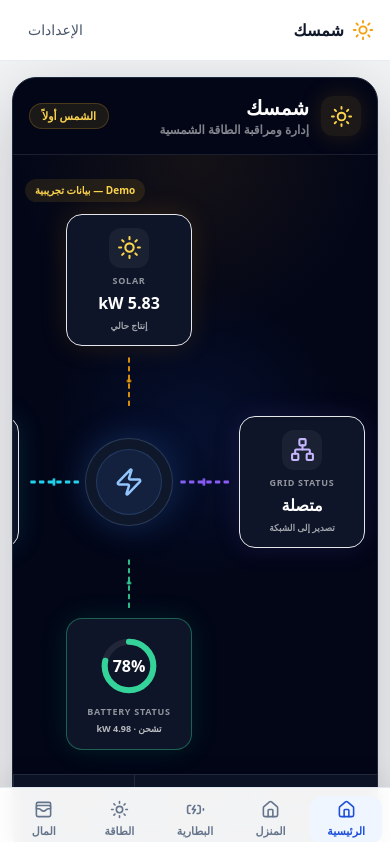
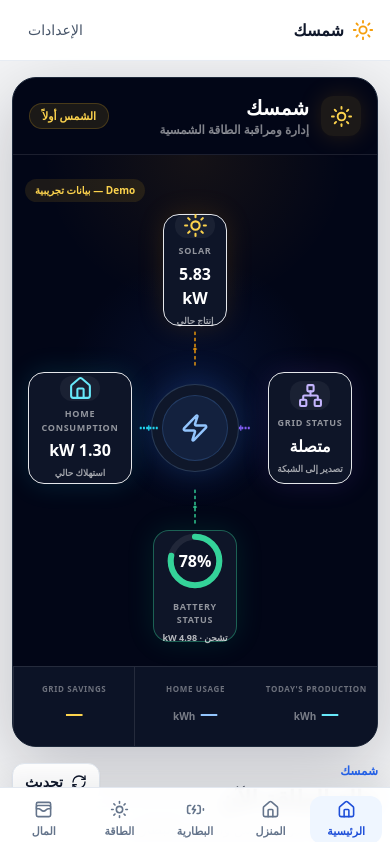
Before and after one commit to mahmoudbir-glitch/Shamsak, a Next.js app: page / in a window 390 px wide. Shown: the top 842 px of the page. Built offline with nearby package versions, Linux system fonts and the light colour scheme.

Commit message:
fix: prevent solar energy flow overflow on mobile

```diff
--- a/src/components/solar-hero.tsx
+++ b/src/components/solar-hero.tsx
@@ -37,68 +37,24 @@ function FlowLine({
   const [x2, y2] = to.split(",");
 
   return (
-    <svg
-      aria-hidden="true"
-      className="pointer-events-none h-full w-full"
-      viewBox="0 0 100 100"
-      preserveAspectRatio="none"
-    >
-      <line
-        x1={x1}
-        y1={y1}
-        x2={x2}
-        y2={y2}
-        stroke={color}
-        strokeWidth="2.2"
-        strokeDasharray="8 8"
-        strokeLinecap="round"
-        opacity={active ? 1 : 0.2}
-        style={active ? { animation: "dash 1.4s linear infinite" } : undefined}
-      />
-      {active && (
-        <circle
-          cx={direction === "left" || direction === "right" ? "50" : "50"}
-          cy={direction === "up" || direction === "down" ? "50" : "50"}
-          r="3"
-          fill={color}
-          className="animate-pulse"
-        />
-      )}
+    <svg aria-hidden="true" className="pointer-events-none h-full w-full" viewBox="0 0 100 100" preserveAspectRatio="none">
+      <line x1={x1} y1={y1} x2={x2} y2={y2} stroke={color} strokeWidth="2.2" strokeDasharray="8 8" strokeLinecap="round" opacity={active ? 1 : 0.2} style={active ? { animation: "dash 1.4s linear infinite" } : undefined} />
+      {active && <circle cx="50" cy="50" r="3" fill={color} className="animate-pulse" />}
     </svg>
   );
 }
 
 const nodeTones = {
-  solar:
-    "border-amber-400/40 bg-slate-900/95 text-amber-300 shadow-[0_0_28px_rgba(245,158,11,.14)]",
-  home:
-    "border-cyan-400/40 bg-slate-900/95 text-cyan-300 shadow-[0_0_28px_rgba(34,211,238,.14)]",
-  battery:
-    "border-emerald-400/40 bg-slate-900/95 text-emerald-300 shadow-[0_0_28px_rgba(16,185,129,.14)]",
-  grid:
-    "border-violet-400/40 bg-slate-900/95 text-violet-300 shadow-[0_0_28px_rgba(139,92,246,.14)]",
+  solar: "border-amber-400/40 bg-slate-900/95 text-amber-300 shadow-[0_0_28px_rgba(245,158,11,.14)]",
+  home: "border-cyan-400/40 bg-slate-900/95 text-cyan-300 shadow-[0_0_28px_rgba(34,211,238,.14)]",
+  battery: "border-emerald-400/40 bg-slate-900/95 text-emerald-300 shadow-[0_0_28px_rgba(16,185,129,.14)]",
+  grid: "border-violet-400/40 bg-slate-900/95 text-violet-300 shadow-[0_0_28px_rgba(139,92,246,.14)]",
 } as const;
 
-function Node({
-  title,
-  value,
-  subtitle,
-  icon,
-  tone,
-}: {
-  title: string;
-  value: string;
-  subtitle: string;
-  icon: React.ReactNode;
-  tone: keyof typeof nodeTones;
-}) {
+function Node({ title, value, subtitle, icon, tone }: { title: string; value: string; subtitle: string; icon: React.ReactNode; tone: keyof typeof nodeTones }) {
   return (
-    <div
-      className={`relative z-20 flex h-[132px] w-[126px] flex-col items-center justify-center rounded-2xl border p-2.5 text-center backdrop-blur transition-transform duration-300 hover:-translate-y-0.5 sm:h-[154px] sm:w-[158px] sm:p-3${nodeTones[tone]}`}
-    >
-      <div className="flex h-10 w-10 items-center justify-center rounded-xl bg-white/5 sm:h-11 sm:w-11">
-        {icon}
-      </div>
+    <div className={`relative z-20 box-border flex h-[112px] w-full max-w-[104px] flex-col items-center justify-center rounded-2xl border p-2 text-center backdrop-blur transition-transform duration-300 hover:-translate-y-0.5 sm:h-[154px] sm:max-w-[158px] sm:p-3${nodeTones[tone]}`}>
+      <div className="flex h-10 w-10 items-center justify-center rounded-xl bg-white/5 sm:h-11 sm:w-11">{icon}</div>
       <p className="mt-1.5 text-[9px] font-bold tracking-[0.08em] text-white/55">{title}</p>
       <p className="mt-1 text-base font-black text-white sm:text-xl">{value}</p>
       <p className="mt-1 text-[9px] font-bold text-white/60">{subtitle}</p>
@@ -106,45 +62,22 @@ function Node({
   );
 }
 
-function BatteryNode({
-  soc,
-  state,
-  power,
-}: {
-  soc: number;
-  state: ReturnType<typeof batteryState>;
-  power: number;
-}) {
+function BatteryNode({ soc, state, power }: { soc: number; state: ReturnType<typeof batteryState>; power: number }) {
   const safe = Math.min(100, Math.max(0, soc));
   const radius = 28;
   const circumference = 2 * Math.PI * radius;
 
   return (
-    <div className="relative z-20 flex h-[132px] w-[126px] flex-col items-center justify-center rounded-2xl border border-emerald-400/40 bg-slate-900/95 p-2.5 text-center text-emerald-300 shadow-[0_0_28px_rgba(16,185,129,.14)] backdrop-blur transition-transform duration-300 hover:-translate-y-0.5 sm:h-[154px] sm:w-[158px] sm:p-3">
+    <div className="relative z-20 box-border flex h-[112px] w-full max-w-[104px] flex-col items-center justify-center rounded-2xl border border-emerald-400/40 bg-slate-900/95 p-2 text-center text-emerald-300 shadow-[0_0_28px_rgba(16,185,129,.14)] backdrop-blur transition-transform duration-300 hover:-translate-y-0.5 sm:h-[154px] sm:max-w-[158px] sm:p-3">
       <div className="relative h-[66px] w-[66px] shrink-0" aria-label={`نسبة البطارية ${safe}%`}>
         <svg className="-rotate-90" viewBox="0 0 76 76" aria-hidden="true">
           <circle cx="38" cy="38" r={radius} fill="none" stroke="rgba(255,255,255,.08)" strokeWidth="7" />
-          <circle
-            cx="38"
-            cy="38"
-            r={radius}
-            fill="none"
-            stroke="#34d399"
-            strokeWidth="7"
-            strokeLinecap="round"
-            strokeDasharray={circumference}
-            strokeDashoffset={circumference * (1 - safe / 100)}
-            className="transition-all duration-700"
-          />
+          <circle cx="38" cy="38" r={radius} fill="none" stroke="#34d399" strokeWidth="7" strokeLinecap="round" strokeDasharray={circumference} strokeDashoffset={circumference * (1 - safe / 100)} className="transition-all duration-700" />
         </svg>
-        <span className="absolute inset-0 flex items-center justify-center text-base font-black text-white">
-          {safe}%
-        </span>
+        <span className="absolute inset-0 flex items-center justify-center text-base font-black text-white">{safe}%</span>
       </div>
       <p className="mt-1.5 text-[9px] font-bold tracking-[0.08em] text-white/55">BATTERY STATUS</p>
-      <p className="mt-1 text-[9px] font-bold text-white/70">
-        {batteryStateLabel(state)} · {kw(power)} kW
-      </p>
+      <p className="mt-1 text-[9px] font-bold text-white/70">{batteryStateLabel(state)} · {kw(power)} kW</p>
     </div>
   );
 }
@@ -152,10 +85,7 @@ function BatteryNode({
 export function SolarHero({ data }: SolarHeroProps) {
   if (!data) {
     return (
-      <section
-        aria-label="شمسك - تدفق الطاقة"
-        className="overflow-hidden rounded-3xl border border-slate-800 bg-slate-950 shadow-xl"
-      >
+      <section aria-label="شمسك - تدفق الطاقة" className="overflow-hidden rounded-3xl border border-slate-800 bg-slate-950 shadow-xl">
         <div className="flex min-h-[390px] items-center justify-center p-6">
           <div className="text-center">
             <Sun className="mx-auto animate-pulse text-amber-400" size={36} aria-hidden="true" />
@@ -174,98 +104,36 @@ export function SolarHero({ data }: SolarHeroProps) {
   const solarActive = data.solarPowerW > 50;
 
   return (
-    <section
-      aria-labelledby="solar-hero-title"
-      className="overflow-hidden rounded-3xl border border-slate-800 bg-slate-950 shadow-[0_20px_70px_rgba(2,6,23,.22)]"
-    >
+    <section aria-labelledby="solar-hero-title" className="overflow-hidden rounded-3xl border border-slate-800 bg-slate-950 shadow-[0_20px_70px_rgba(2,6,23,.22)]">
       <div className="flex items-center justify-between gap-3 border-b border-white/10 px-4 py-4 sm:px-6">
         <div className="flex items-center gap-3">
-          <div className="flex h-10 w-10 items-center justify-center rounded-xl bg-amber-400/10 text-amber-300 shadow-[0_0_24px_rgba(245,158,11,.16)]">
-            <Sun size={23} aria-hidden="true" />
-          </div>
-          <div>
-            <h2 id="solar-hero-title" className="text-xl font-black text-white">شمسك</h2>
-            <p className="text-xs font-semibold text-white/50">إدارة ومراقبة الطاقة الشمسية</p>
-          </div>
+          <div className="flex h-10 w-10 items-center justify-center rounded-xl bg-amber-400/10 text-amber-300 shadow-[0_0_24px_rgba(245,158,11,.16)]"><Sun size={23} aria-hidden="true" /></div>
+          <div><h2 id="solar-hero-title" className="text-xl font-black text-white">شمسك</h2><p className="text-xs font-semibold text-white/50">إدارة ومراقبة الطاقة الشمسية</p></div>
         </div>
-        <span className="rounded-full border border-amber-400/20 bg-amber-400/10 px-3 py-1 text-[11px] font-bold text-amber-300">
-          الشمس أولاً
-        </span>
+        <span className="rounded-full border border-amber-400/20 bg-amber-400/10 px-3 py-1 text-[11px] font-bold text-amber-300">الشمس أولاً</span>
       </div>
 
       <div className="relative overflow-hidden px-3 py-6 sm:px-6 sm:py-8">
         <div className="absolute inset-0 bg-[radial-gradient(circle_at_50%_45%,rgba(37,99,235,.11),transparent_38%),radial-gradient(circle_at_50%_0%,rgba(245,158,11,.08),transparent_28%)]" />
         <div className="relative mx-auto max-w-[900px]">
           <div className="mb-3 flex justify-end">
-            <span
-              className={`rounded-full px-2.5 py-1 text-[10px] font-bold ${
-                data.source === "demo"
-                  ? "bg-amber-400/10 text-amber-300"
-                  : "bg-emerald-400/10 text-emerald-300"
-              }`}
-            >
+            <span className={`rounded-full px-2.5 py-1 text-[10px] font-bold ${data.source === "demo" ? "bg-amber-400/10 text-amber-300" : "bg-emerald-400/10 text-emerald-300"}`}>
               {data.source === "demo" ? "Demo — بيانات تجريبية" : "Live — بيانات حية"}
             </span>
           </div>
 
-          <div
-            className="mx-auto grid w-full max-w-[820px] grid-cols-[minmax(126px,1fr)_54px_minmax(80px,1fr)_54px_minmax(126px,1fr)] grid-rows-[auto_54px_auto_54px_auto] items-center justify-items-center gap-2 sm:grid-cols-[minmax(158px,1fr)_78px_minmax(110px,1fr)_78px_minmax(158px,1fr)] sm:grid-rows-[auto_78px_auto_78px_auto] sm:gap-3"
-          >
-            <div className="col-start-3 row-start-1">
-              <Node
-                tone="solar"
-                title="SOLAR"
-                value={`${kw(data.solarPowerW)} kW`}
-                subtitle={solarActive ? "إنتاج حالي" : "لا إنتاج حاليًا"}
-                icon={<Sun size={25} />}
-              />
+          <div className="mx-auto box-border grid w-full max-w-[820px] grid-cols-[minmax(0,1fr)_20px_64px_20px_minmax(0,1fr)] grid-rows-[auto_38px_auto_38px_auto] items-center justify-items-center gap-1 overflow-visible sm:grid-cols-[minmax(158px,1fr)_78px_minmax(110px,1fr)_78px_minmax(158px,1fr)] sm:grid-rows-[auto_78px_auto_78px_auto] sm:gap-3">
+            <div className="col-start-3 row-start-1"><Node tone="solar" title="SOLAR" value={`${kw(data.solarPowerW)} kW`} subtitle={solarActive ? "إنتاج حالي" : "لا إنتاج حاليًا"} icon={<Sun size={25} />} /></div>
+            <div className="col-start-3 row-start-2 row-span-1 flex h-full w-full items-center justify-center"><FlowLine direction="down" active={solarActive} color="#f59e0b" /></div>
+            <div className="col-start-1 row-start-3"><Node tone="grid" title="GRID STATUS" value={data.gridConnected ? "متصلة" : "مقطوعة"} subtitle={!data.gridConnected ? "لا يوجد اتصال" : gridLabel(data.gridPowerW, true)} icon={<Network size={25} />} /></div>
+            <div className="col-start-2 row-start-3 flex h-full w-full items-center justify-center"><FlowLine direction="right" active={gridImport || gridExport} color="#8b5cf6" /></div>
+            <div className="col-start-3 row-start-3 flex h-[88px] w-[88px] items-center justify-center rounded-full border border-blue-300/20 bg-slate-900 shadow-[0_0_35px_rgba(59,130,246,.25)] sm:h-[104px] sm:w-[104px]">
+              <div className="flex h-[66px] w-[66px] items-center justify-center rounded-full border border-blue-400/20 bg-blue-500/10 sm:h-[78px] sm:w-[78px]"><Zap className="text-blue-300" size={30} aria-hidden="true" /></div>
             </div>
-
-            <div className="col-start-3 row-start-2 row-span-1 flex h-full w-full items-center justify-center">
-              <FlowLine direction="down" active={solarActive} color="#f59e0b" />
-            </div>
-
-            <div className="col-start-1 row-start-3">
-              <Node
-                tone="grid"
-                title="GRID STATUS"
-                value={data.gridConnected ? "متصلة" : "مقطوعة"}
-                subtitle={!data.gridConnected ? "لا يوجد اتصال" : gridLabel(data.gridPowerW, true)}
-                icon={<Network size={25} />}
-              />
-            </div>
-
-            <div className="col-start-2 row-start-3 flex h-full w-full items-center justify-center">
-              <FlowLine direction="right" active={gridImport || gridExport} color="#8b5cf6" />
-            </div>
-
-            <div className="col-start-3 row-start-3 flex h-[88px] w-[88px] items-center justify-center rounded-full border border-blue-300/20 bg-slate-900 shadow-[0_0_35px_rgba(59,130,246,.25)] sm:h-[104px] sm:w-[104px]">
-              <div className="flex h-[66px] w-[66px] items-center justify-center rounded-full border border-blue-400/20 bg-blue-500/10 sm:h-[78px] sm:w-[78px]">
-                <Zap className="text-blue-300" size={30} aria-hidden="true" />
-              </div>
-            </div>
-
-            <div className="col-start-4 row-start-3 flex h-full w-full items-center justify-center">
-              <FlowLine direction="right" active={data.homePowerW > 50} color="#22d3ee" />
-            </div>
-
-            <div className="col-start-5 row-start-3">
-              <Node
-                tone="home"
-                title="HOME CONSUMPTION"
-                value={`${kw(data.homePowerW)} kW`}
-                subtitle="استهلاك حالي"
-                icon={<Home size={25} />}
-              />
-            </div>
-
-            <div className="col-start-3 row-start-4 flex h-full w-full items-center justify-center">
-              <FlowLine direction="down" active={charging || discharging} color="#34d399" />
-            </div>
-
-            <div className="col-start-3 row-start-5">
-              <BatteryNode soc={data.batterySoc} state={state} power={data.batteryPowerW} />
-            </div>
+            <div className="col-start-4 row-start-3 flex h-full w-full items-center justify-center"><FlowLine direction="right" active={data.homePowerW > 50} color="#22d3ee" /></div>
+            <div className="col-start-5 row-start-3"><Node tone="home" title="HOME CONSUMPTION" value={`${kw(data.homePowerW)} kW`} subtitle="استهلاك حالي" icon={<Home size={25} />} /></div>
+            <div className="col-start-3 row-start-4 flex h-full w-full items-center justify-center"><FlowLine direction="down" active={charging || discharging} color="#34d399" /></div>
+            <div className="col-start-3 row-start-5"><BatteryNode soc={data.batterySoc} state={state} power={data.batteryPowerW} /></div>
           </div>
         </div>
       </div>
@@ -273,34 +141,17 @@ export function SolarHero({ data }: SolarHeroProps) {
       <div className="grid grid-cols-3 divide-x divide-white/10 border-t border-white/10 bg-slate-900/80">
         <Stat label="TODAY'S PRODUCTION" value={kwh(data.todayProductionKWh)} unit="kWh" tone="text-cyan-300" />
         <Stat label="HOME USAGE" value={kwh(data.todayHomeUsageKWh)} unit="kWh" tone="text-blue-300" />
-        <Stat
-          label="GRID SAVINGS"
-          value={data.todayGridSavings == null ? "—" : data.todayGridSavings.toFixed(2)}
-          unit={data.todayGridSavings == null ? "" : "$"}
-          tone="text-amber-300"
-        />
+        <Stat label="GRID SAVINGS" value={data.todayGridSavings == null ? "—" : data.todayGridSavings.toFixed(2)} unit={data.todayGridSavings == null ? "" : "$"} tone="text-amber-300" />
       </div>
     </section>
   );
 }
 
-function Stat({
-  label,
-  value,
-  unit,
-  tone,
-}: {
-  label: string;
-  value: string;
-  unit: string;
-  tone: string;
-}) {
+function Stat({ label, value, unit, tone }: { label: string; value: string; unit: string; tone: string }) {
   return (
     <div className="min-w-0 px-2 py-4 text-center sm:px-4">
       <p className="truncate text-[8px] font-bold tracking-[0.08em] text-white/40 sm:text-[10px]">{label}</p>
-      <p className={`mt-1 text-lg font-black ${tone} sm:text-2xl`}>
-        {value} <span className="text-[10px] font-bold text-white/45">{unit}</span>
-      </p>
+      <p className={`mt-1 text-lg font-black ${tone} sm:text-2xl`}>{value} <span className="text-[10px] font-bold text-white/45">{unit}</span></p>
     </div>
   );
 }
```
